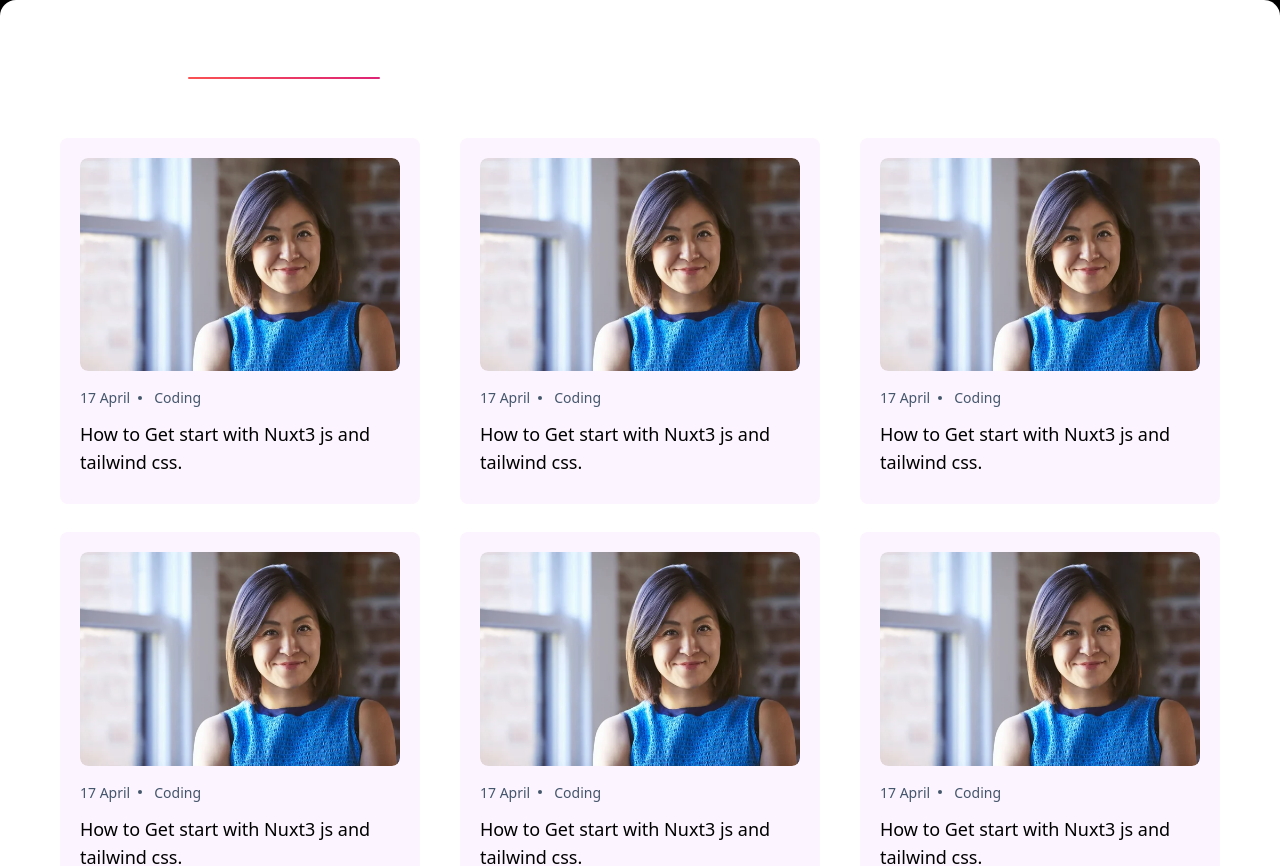
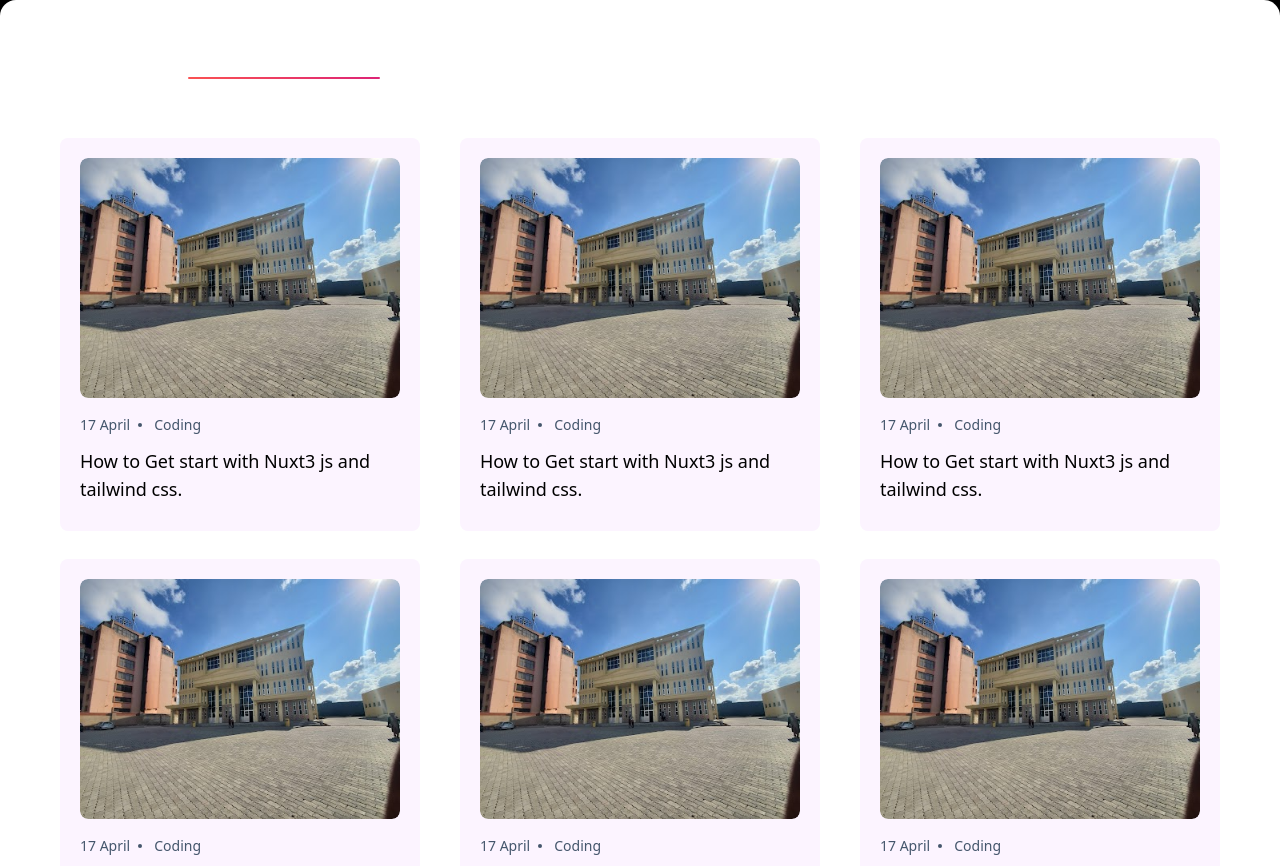
Before and after one commit to eyopa21/my-resume, a Nuxt app: page /blogs in a window 1280 px wide. Shown: the top 866 px of the page. Built offline with nearby package versions, Linux system fonts and the light colour scheme.

Commit message:
test with public

```diff
--- a/pages/blogs.vue
+++ b/pages/blogs.vue
@@ -12,7 +12,7 @@
                         <div class="overflow-hidden rounded-lg">
                             <a  >
                                 <img class="rounded-lg w-full cursor-pointer transition duration-200 ease-in-out transform hover:scale-110"
-                                    src="../assets/img/person.jpg" alt="blog image" />
+                                    src="/unity.jpg" alt="blog image" />
                             </a>
                         </div>
                         <div class="flex mt-4 text-tiny text-gray-lite dark:text-[#A6A6A6]">
```
Also changed, not shown: public/unity.jpg (added).
